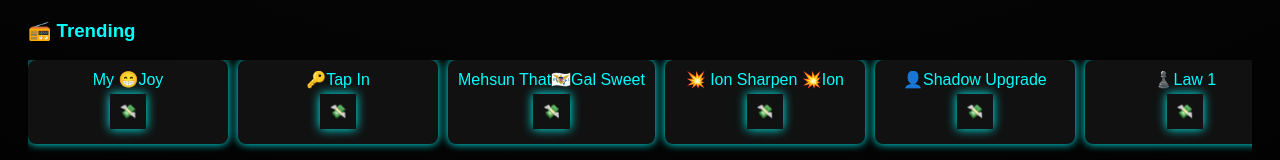
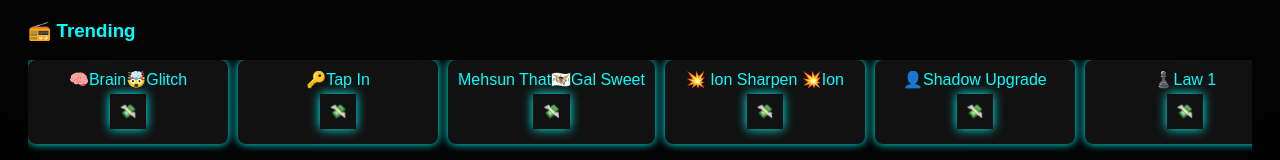
Before and after one commit to atraderdaoz/RUNAI-Player-1.00, a plain HTML site: page index.html in a window 1280 px wide. Shown: the part 1245-1405 px from the top of the page. Drawn offline with Linux system fonts and the light colour scheme.

Commit message:
Update trend1.mp3 title in index.html

```diff
--- a/index.html
+++ b/index.html
@@ -278,7 +278,7 @@ const trackNames = {
   "new8.mp3": "✅️Good",
   "new9.mp3": "⚡️Rise & 💥Shine",
   "new10.mp3": "💰Groveman",
-   "trend1.mp3": "My 😁Joy",
+   "trend1.mp3": "🧠Brain🤯Glitch",
    "trend2.mp3": "🔑Tap In",
    "trend3.mp3": "Mehsun That🇻🇮Gal Sweet",
   "trend4.mp3": "💥 Ion Sharpen 💥Ion",
```
